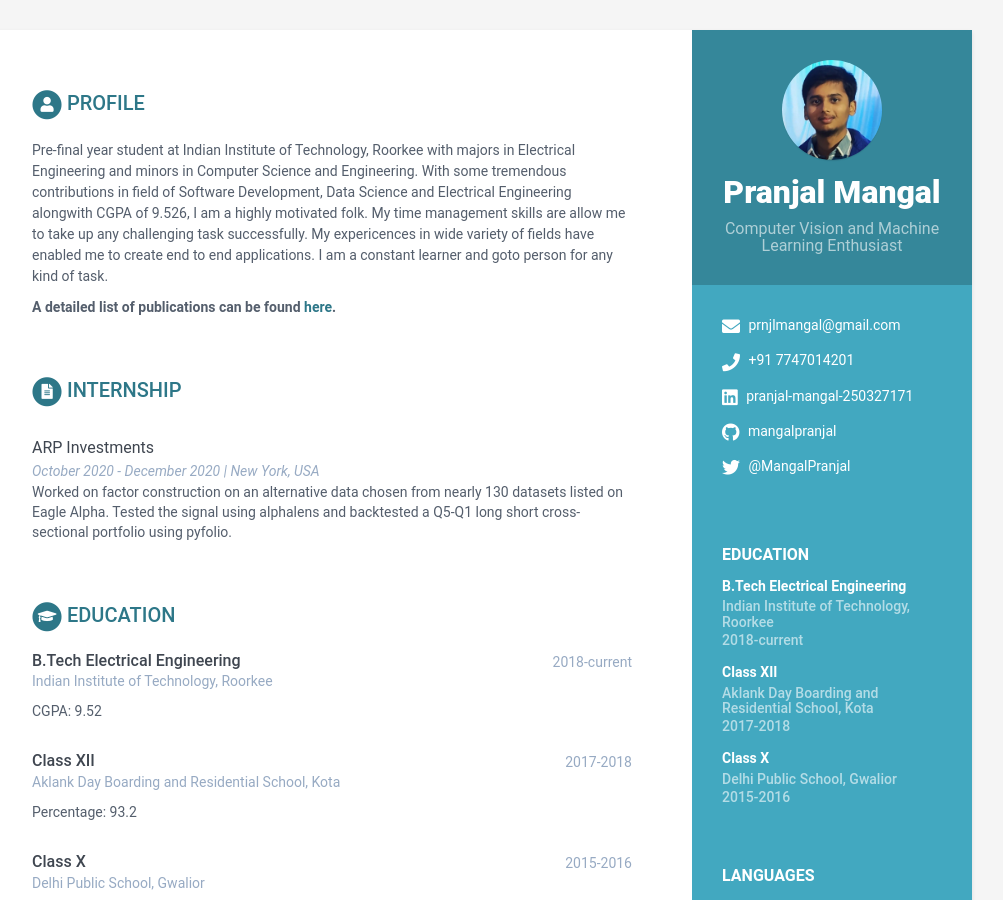
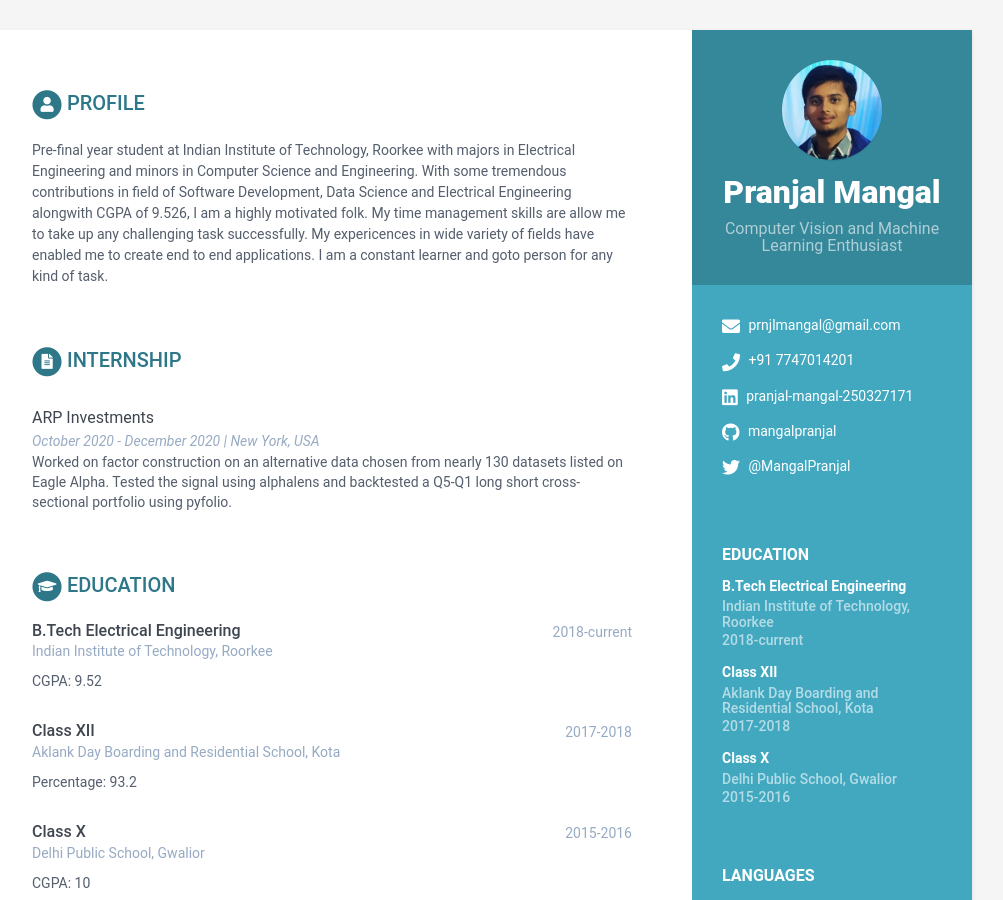
Before and after one commit to mangalpranjal/mangalpranjal.github.io, a Jekyll site: the page built from index.html, in a window 1280 px wide and 900 px high. Shown: the whole window, without its empty margins (168-1171 px from the left). Built offline with Jekyll 4.4.1, drawn with Linux system fonts in a browser that asks for light colours; some of the changed text lies outside the part shown.

Commit message:
Changing data.yml

```diff
--- a/_config.yml
+++ b/_config.yml
@@ -1,7 +1,7 @@
 #Update all the sections by editing the data.yml file inside _data folder.
 
 # Site Settings
-title: Biagio Brattoli Resume
+title: Pranjal Mangal Resume
 url: '' #'http://webjeda.com'
 baseurl: '' #change it according to your repository name
 # Style will be applied only after restarting the build or serve. Just choose one of the options.
--- a/_data/data.yml
+++ b/_data/data.yml
@@ -187,4 +187,4 @@ skills:
         level: 75%
 
 footer: >
-    Designed with <i class="fas fa-heart"></i> by <a href="http://themes.3rdwavemedia.com" target="_blank" rel="nofollow">Xiaoying Riley</a>
+    Designed with <i class="fas fa-heart"></i> by <a href="https://www.linkedin.com/in/pranjal-mangal-250327171/?originalSubdomain=in" target="_blank" rel="nofollow">Pranjal Mangal</a>
--- a/_includes/career-profile.html
+++ b/_includes/career-profile.html
@@ -12,7 +12,6 @@
 
   <div class="summary">
     {{ career-profile.summary | markdownify }}
-    <b>A detailed list of publications can be found <a href="https://bbrattoli.github.io/publications/">here</a>.</b>
   </div><!--//summary-->
 
 </section><!--//section-->
--- a/_layouts/compress.html
+++ b/_layouts/compress.html
@@ -2,7 +2,7 @@
 # Jekyll layout that compresses HTML
 # v3.0.1
 # http://jch.penibelst.de/
-# © 2014–2015 Anatol Broder
+# © 2020–2021 Pranjal Mangal
 # MIT License
 ---
 
```
